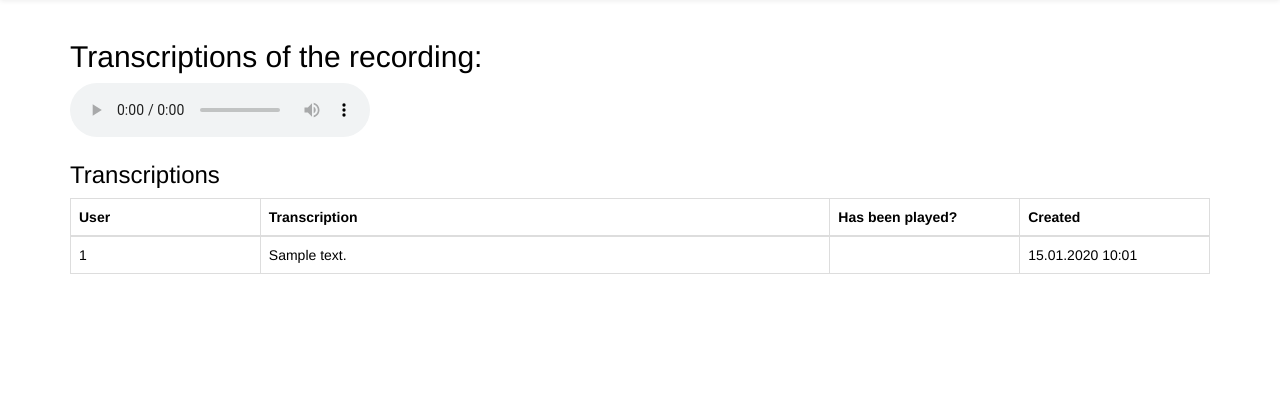
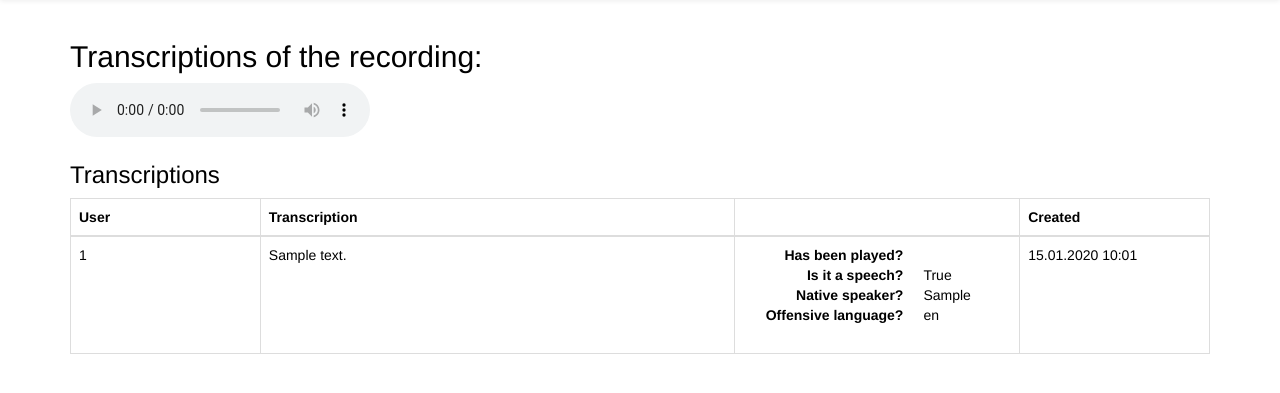
Before and after one commit to UFAL-DSG/cloud-asr, a Flask app: template cloudasr/annotation_interface/templates/transcriptions.html in a window 1280 px wide. Shown: the part 71-464 px from the top of the page. Run offline with Flask 2, Linux system fonts and the light colour scheme; the template is opened without the code that fills it: most values are stand-ins (such as "Sample title", 1, 10 or a date in 2020); parts of the project's set-up code (start-up, migrations or seed data) failed here and were passed over; some libraries are stand-ins or nearby versions.

Commit message:
Metadata can be added to the transcription.

```diff
--- a/cloudasr/annotation_interface/run.py
+++ b/cloudasr/annotation_interface/run.py
@@ -37,7 +37,16 @@
 @app.route('/save-transcription', methods=['POST'])
 def save_transcription():
     flash('Recording was successfully transcribed')
-    model.add_transcription(request.form['id'], request.form['transcription'], request.form['has_been_played'] == '1')
+
+    model.add_transcription(
+        request.form['id'],
+        request.form['transcription'],
+        request.form['has_been_played'] == '1',
+        'native_speaker' in request.form,
+        'offensive_language' in request.form,
+        'not_a_speech' in request.form
+    )
+
     return redirect(url_for('recordings', model_name=request.form['model']))
 
 @app.route('/crowdflower/<model_name>')
--- a/cloudasr/annotation_interface/schema.py
+++ b/cloudasr/annotation_interface/schema.py
@@ -61,6 +61,9 @@
     text = Column(String)
     created = Column(DateTime, default = datetime.datetime.utcnow)
     has_been_played = Column(Boolean)
+    native_speaker = Column(Boolean)
+    offensive_language = Column(Boolean)
+    not_a_speech = Column(Boolean)
 
 
 def create_db_session(path):
--- a/cloudasr/annotation_interface/templates/transcriptions.html
+++ b/cloudasr/annotation_interface/templates/transcriptions.html
@@ -10,7 +10,7 @@
         <tr>
             <th class="col-md-2">User</th>
             <th>Transcription</th>
-            <th class="col-md-2">Has been played?</th>
+            <th class="col-md-3"></th>
             <th class="col-md-2">Created</th>
         </tr>
     </thead>
@@ -19,7 +19,18 @@
         <tr>
             <td>{{ transcription["user_id"] }}</td>
             <td>{{ transcription["text"] }}</td>
-            <td>{{ transcription["has_been_played"] }}</td>
+            <td>
+                <dl class="dl-horizontal">
+                    <dt>Has been played?</dt>
+                    <dd>{{ transcription["has_been_played"] }}</dd>
+                    <dt>Is it a speech?</dt>
+                    <dd>{{ not transcription["not_a_speech"] }}</dd>
+                    <dt>Native speaker?</dt>
+                    <dd>{{ transcription["native_speaker"] }}</dd>
+                    <dt>Offensive language?</dt>
+                    <dd>{{ transcription["offensive_language"] }}</dd>
+                </dl>
+            </td>
             <td>{{ transcription["created"].strftime('%d.%m.%Y %H:%m')}}</td>
         </tr>
         {% endfor %}
```
Also changed, not shown: cloudasr/annotation_interface/lib.py (+5 -2 lines), cloudasr/annotation_interface/templates/transcribe.html (+18 -0 lines).
